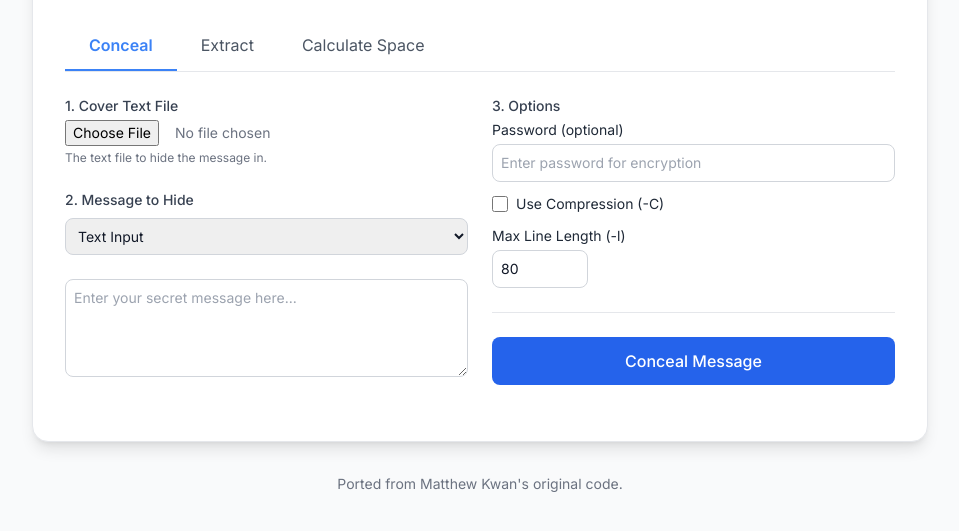
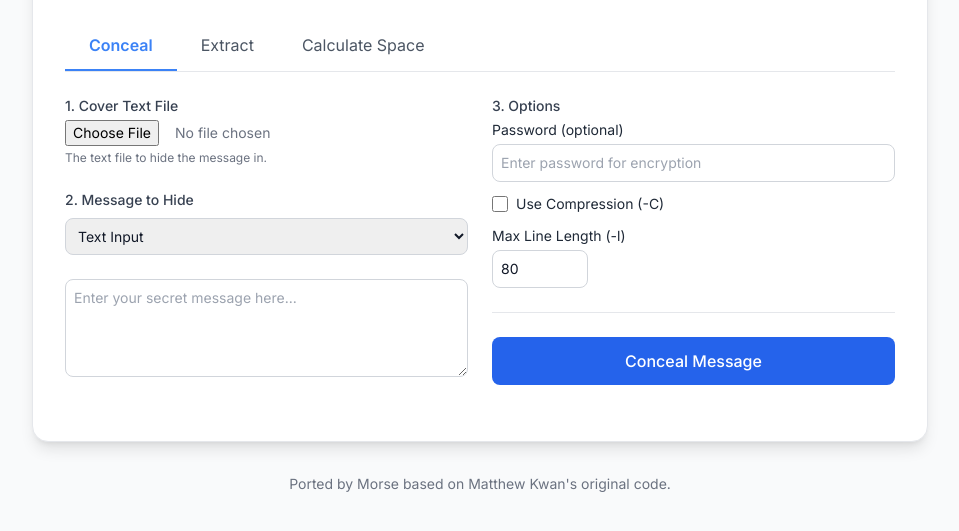
Before and after one commit to MorseTheCode/snow.js, a plain HTML site: page index.html in a window 1280 px wide. Shown: the part 161-692 px from the top of the page, without its empty margins (160-1119 px from the left). Drawn offline with nearby package versions, Linux system fonts and the light colour scheme.

```diff
--- a/index.html
+++ b/index.html
@@ -164,7 +164,7 @@
     </div>
 
     <footer class="text-center mt-8 text-sm text-gray-500">
-        Ported from Matthew Kwan's original code.
+        Ported by Morse based on Matthew Kwan's original code.
     </footer>
 
     <script>
```
